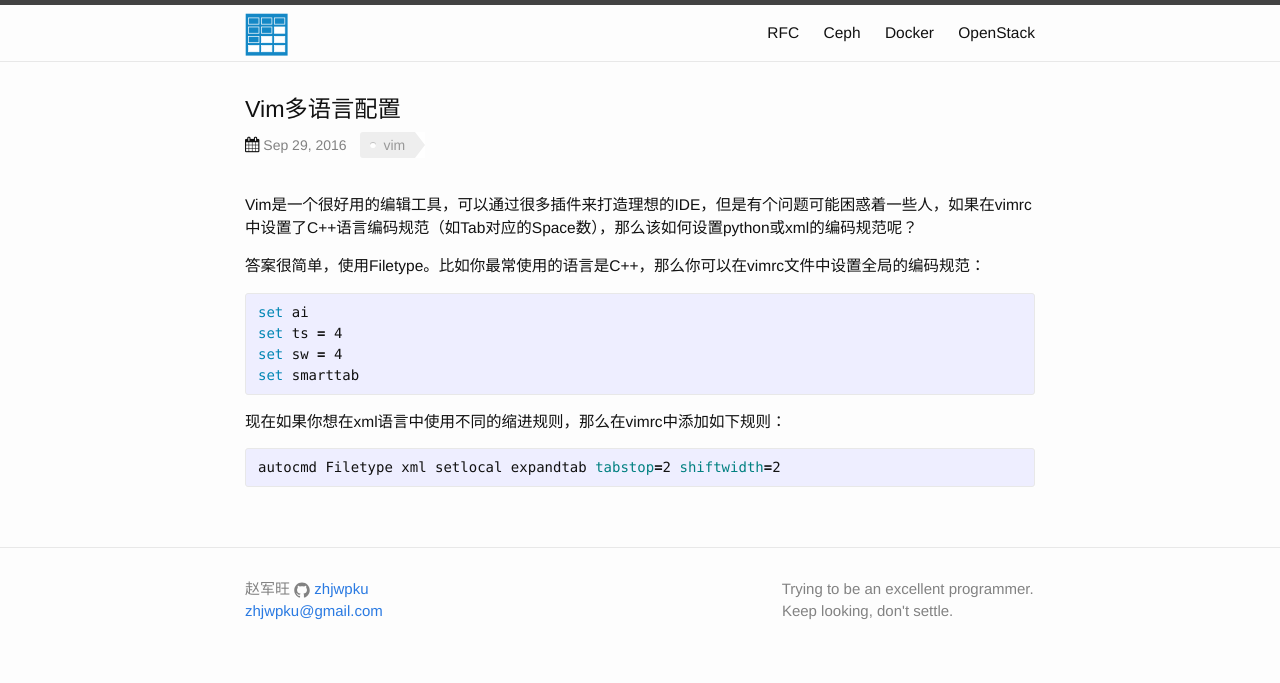
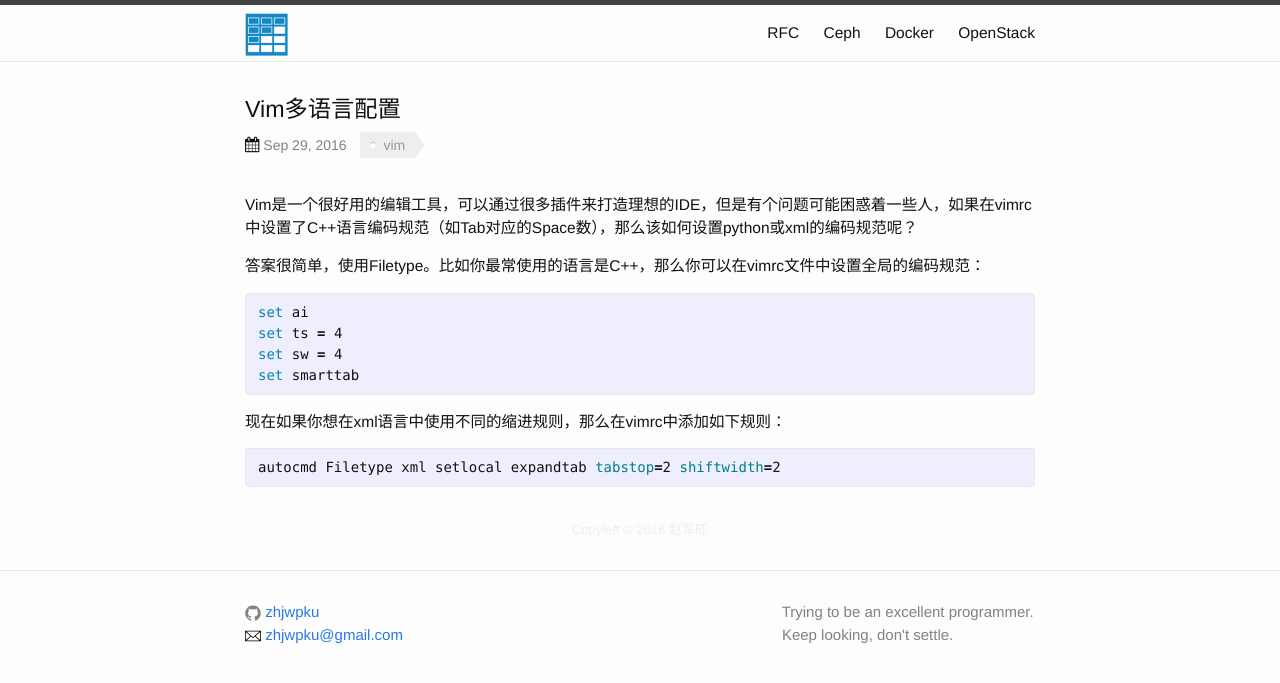
Before and after one commit to zhjwpku/zhjwpku.github.io, a Jekyll site: the page built from _posts/2016-09-29-vim-multi-language.markdown, in a window 1280 px wide. Shown: the top 683 px of the page. Built offline with Jekyll 4.4.1, drawn with Linux system fonts in a browser that asks for light colours; comment, search, counter and statistics services are not loaded.

Commit message:
Some layout change
1. add email icon
2. add Copyleft to each post
3. change site title from '各个击破' to '赵四方的技术博客'

Signed-off-by: Zhao Junwang <zhjwpku@gmail.com>

```diff
--- a/_config.yml
+++ b/_config.yml
@@ -1,4 +1,5 @@
-title: 各个击破
+#title: 各个击破
+title: 赵四方的技术博客
 author: 赵军旺
 email: zhjwpku@gmail.com
 d1: Trying to be an excellent programmer.
@@ -36,3 +37,5 @@
 #  url: /opensstack.html
 #- label: Tags
 #  url: /tags.html
+
+host: 0.0.0.0
--- a/_includes/footer.html
+++ b/_includes/footer.html
@@ -3,10 +3,8 @@
     <div class="footer-col-wrapper">
       <div class="footer-col footer-col-1">
         <ul class="contact-list">
-          <li>{{ site.author }}
-            {% include icon-github.html username=site.github_username %}
-	  </li>
-          <li><a href="mailto:{{ site.email }}">{{ site.email }}</a></li>
+          <li>{% include icon-github.html username=site.github_username %}</li>
+          <li><a href="mailto:{{ site.email }}"><span class="icon icon--envelope">{% include e-mail-envelope.svg %}</span><span class="email">{{ site.email }}</span></a></li>
         </ul>
       </div>
 
--- a/_layouts/post.html
+++ b/_layouts/post.html
@@ -16,4 +16,7 @@
   </div>
 
   {% include disqus.html %}
+  <div class="wrapper" style="text-align: center;">
+    <span style="font-size: 13px; color: #eee">Copyleft © 2016 {{ site.author }}</span>
+  </div>
 </article>
```
Also changed, not shown: _includes/e-mail-envelope.svg (added).
